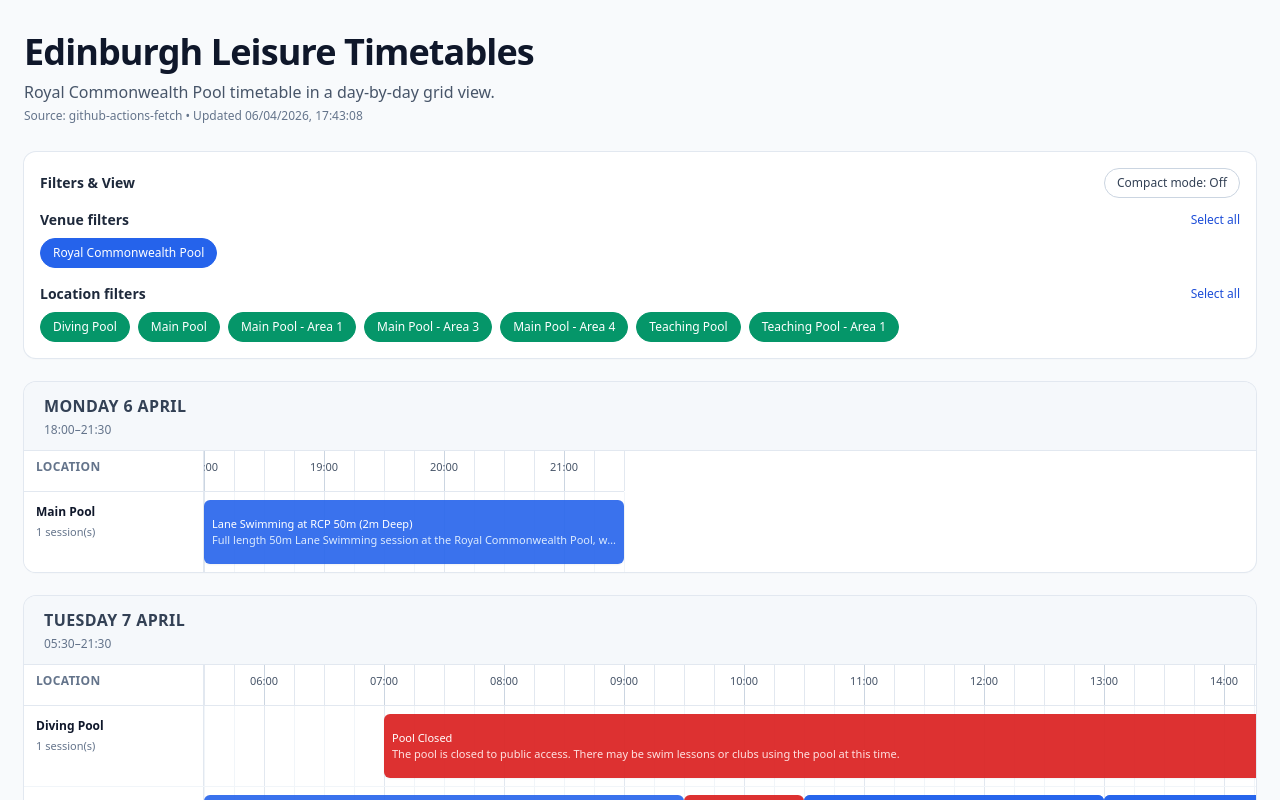
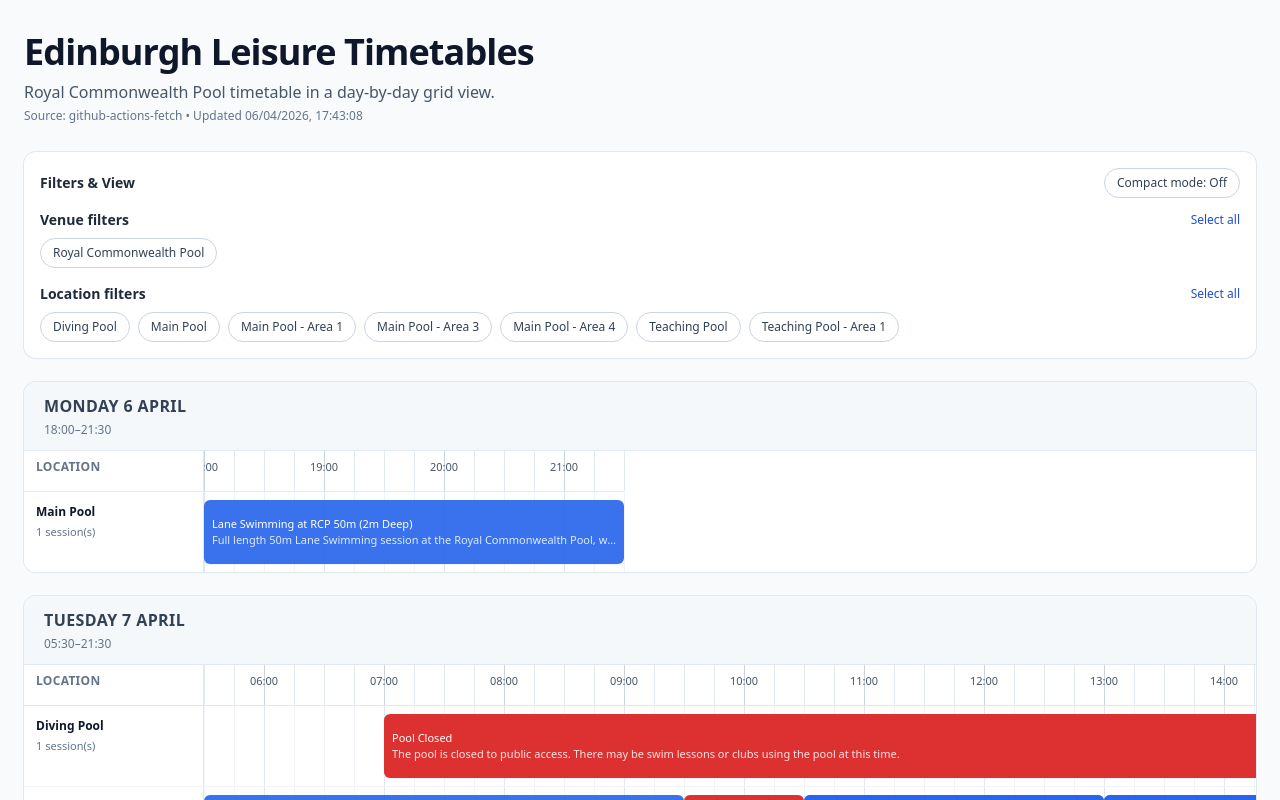
Before and after one commit to 4OH4-Ltd/ed.leisure.timetables, a React (Vite) app: page / in a window 1280 px wide. Shown: the top 800 px of the page. Built offline with nearby package versions, Linux system fonts and the light colour scheme.

Commit message:
fix(filters): treat empty venue/location selections as show-all and default unselected

```diff
--- a/src/App.jsx
+++ b/src/App.jsx
@@ -268,7 +268,7 @@
       const params = new URLSearchParams(window.location.search)
       const fromUrl = parseCsvParam(params, 'venues')
       const valid = fromUrl.filter((v) => allVenues.includes(v))
-      setSelectedVenues(valid.length ? valid : allVenues)
+      setSelectedVenues(valid)
       venuesInitRef.current = true
       return
     }
@@ -277,6 +277,7 @@
   }, [allVenues])
 
   const venueFilteredItems = useMemo(() => {
+    if (!selectedVenues.length) return data.items ?? []
     const allowed = new Set(selectedVenues)
     return (data.items ?? []).filter((item) => allowed.has(item.venue_name || 'Unknown venue'))
   }, [data.items, selectedVenues])
@@ -296,15 +297,12 @@
       const params = new URLSearchParams(window.location.search)
       const fromUrl = parseCsvParam(params, 'locations')
       const valid = fromUrl.filter((v) => allLocations.includes(v))
-      setSelectedLocations(valid.length ? valid : allLocations)
+      setSelectedLocations(valid)
       locationsInitRef.current = true
       return
     }
 
-    setSelectedLocations((prev) => {
-      const valid = prev.filter((loc) => allLocations.includes(loc))
-      return valid.length ? valid : allLocations
-    })
+    setSelectedLocations((prev) => prev.filter((loc) => allLocations.includes(loc)))
   }, [allLocations])
 
   useEffect(() => {
@@ -327,6 +325,7 @@
   }, [selectedVenues, selectedLocations, compactMode])
 
   const filteredItems = useMemo(() => {
+    if (!selectedLocations.length) return venueFilteredItems
     const allowed = new Set(selectedLocations)
     return venueFilteredItems.filter((item) => allowed.has(item.location_name || 'Unknown location'))
   }, [venueFilteredItems, selectedLocations])
```
